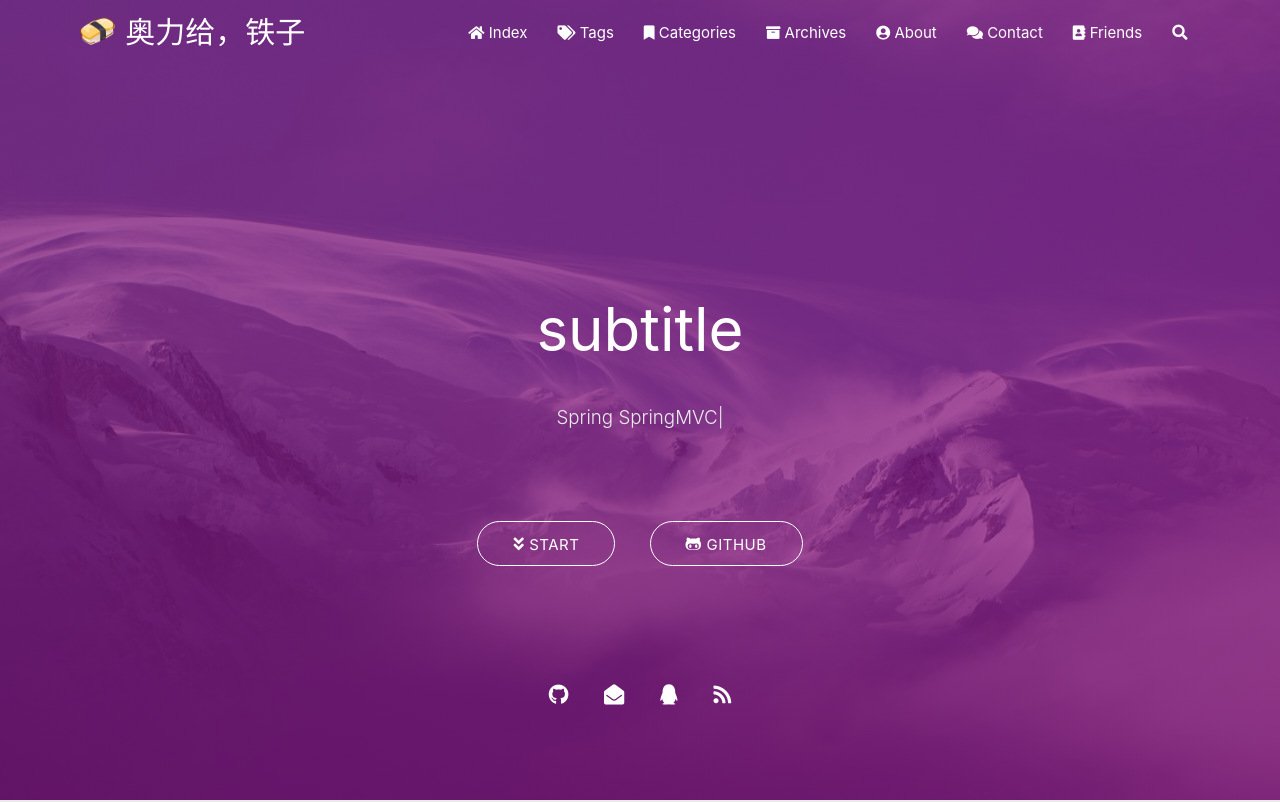
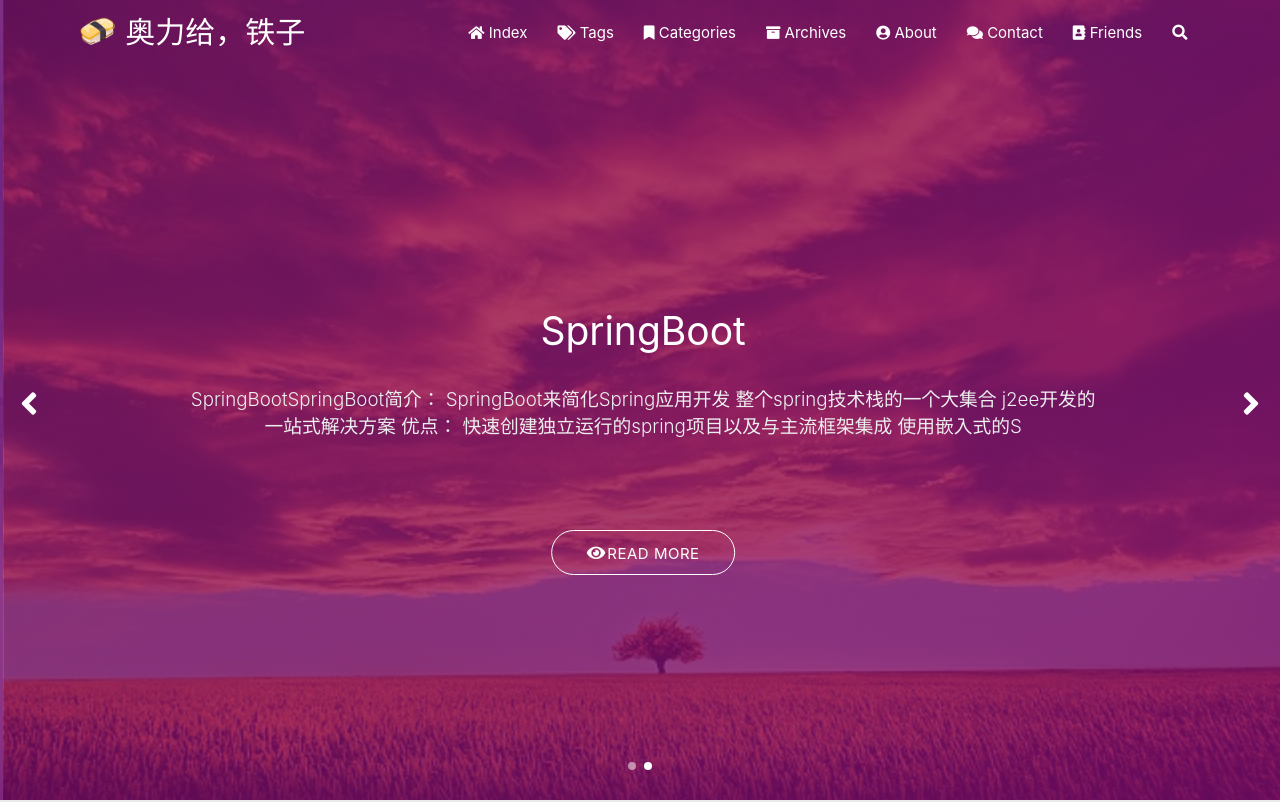
Before and after one commit to mengweiqi666/mengweiqi666.github.io, a plain HTML site: page index.html in a window 1280 px wide. Shown: the top 802 px of the page. Drawn offline with nearby package versions, Linux system fonts and the light colour scheme; some packages are replaced by stand-ins of ours; no server answers; a script that the page names is missing.

Commit message:
Site updated: 2020-03-29 20:43:49

```diff
--- a/index.html
+++ b/index.html
@@ -348,6 +348,13 @@
 
 <div class="carousel carousel-slider center index-cover" data-indicators="true" style="margin-top: -64px;">
 
+        <div id="prev-cover" class="left waves-effect carousel-control">
+            <i class="icon fa fa-angle-left"></i>
+        </div>
+        <div id="next-cover" class="right waves-effect carousel-control">
+            <i class="icon fa fa-angle-right"></i>
+        </div>
+
 
     <div class="carousel-item red white-text bg-cover about-cover">
         <div class="container">
@@ -433,6 +440,40 @@
 </div>
         </div>
     </div>
+
+
+
+
+
+
+            <div class="carousel-item amber white-text carousel-post bg-cover"
+                 style="background-image: url('/medias/featureimages/17.jpg');">
+                <div class="container">
+                    <div class="row">
+                        <div class="col s10 offset-s1">
+                            <div class="title center-align">SpringBoot</div>
+                            <div class="description center-align">
+
+                                    SpringBootSpringBoot简介：
+SpringBoot来简化Spring应用开发
+整个spring技术栈的一个大集合
+j2ee开发的一站式解决方案
+
+优点：
+快速创建独立运行的spring项目以及与主流框架集成
+使用嵌入式的S
+
+                            </div>
+                            <div class="cover-btns">
+                                <a href="/2020/03/29/SpringBoot/" class="waves-effect waves-light btn"
+                                   target="_blank">
+                                    <i class="icon fa fa-eye fa-fw"></i>Read more
+                                </a>
+                            </div>
+                        </div>
+                    </div>
+                </div>
+            </div>
 
 
 </div>
```
